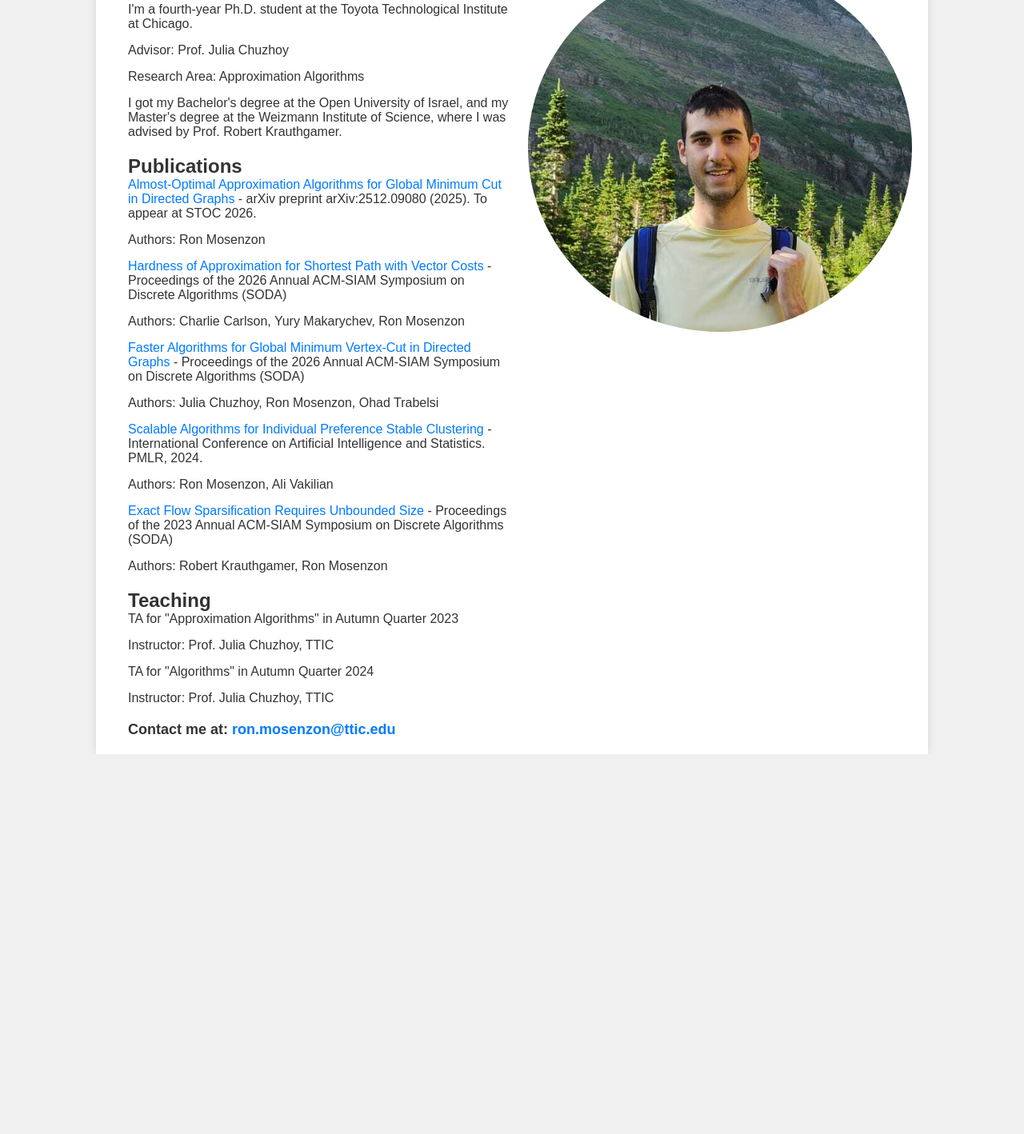
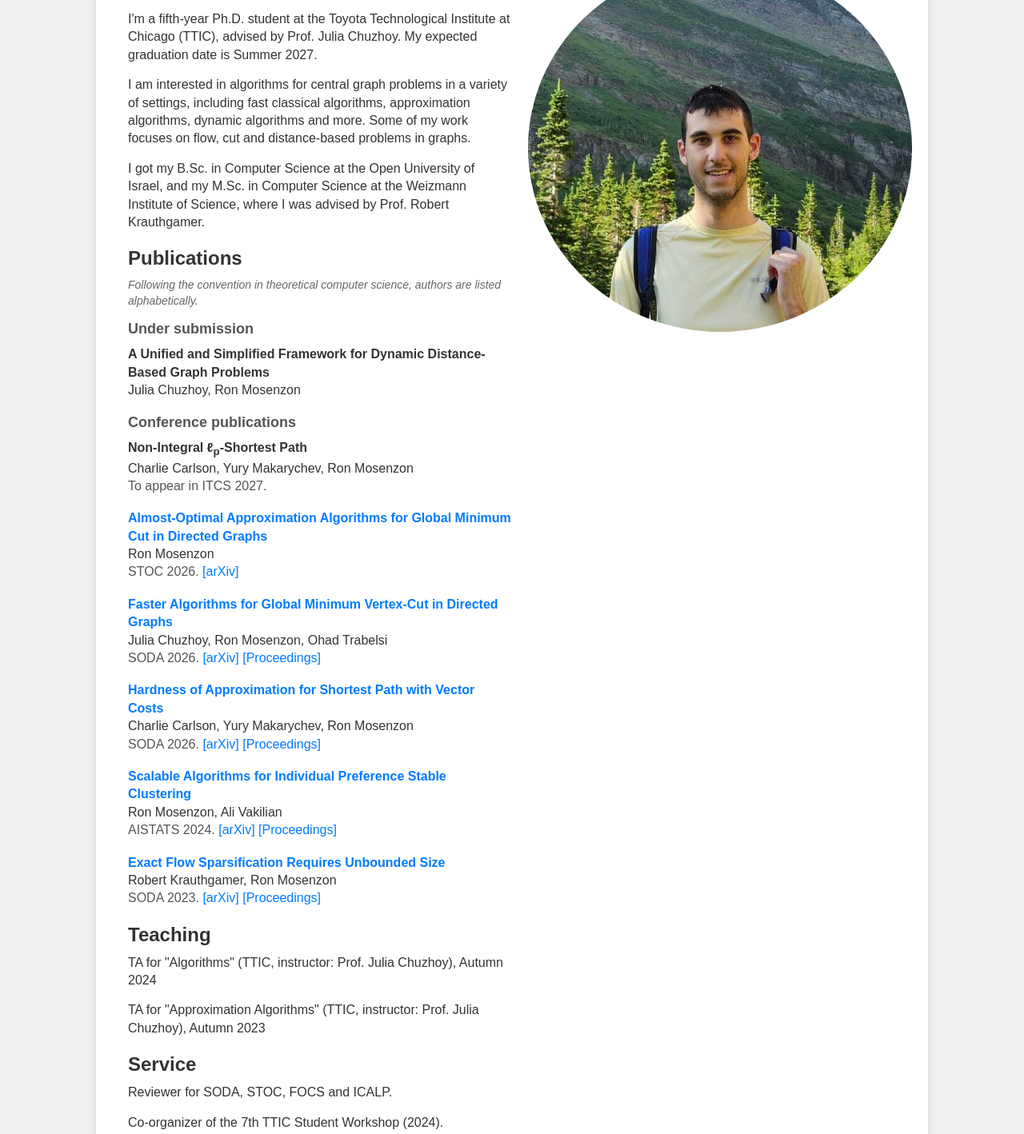
Before and after one commit to Ron-Mosenzon-at-TTIC/Ron-Mosenzon-at-TTIC.github.io, a plain HTML site: page index.html in a window 1280 px wide. Shown: the part 147-1565 px from the top of the page at 80% size. Before the commit the page ends 1090 px from the top, so only its background shows below. Drawn offline with Linux system fonts and the light colour scheme.

Commit message:
Update index.html
Updated information to be up-to-date for Nov 2026

```diff
--- a/index.html
+++ b/index.html
@@ -45,22 +45,50 @@
         h2 {
             font-size: 24px;
             margin-top: 20px;
+            margin-bottom: 10px;
+        }
+
+        h3 {
+            font-size: 18px;
+            margin: 15px 0 10px 0;
+            color: #555;
         }
 
         p {
             font-size: 16px;
             margin-bottom: 15px;
+            line-height: 1.4;
         }
 
-        /* Style the publication link */
+        /* Style links */
         a {
             color: #007bff;
             text-decoration: none;
         }
 
-        /* Add a hover effect to the publication link */
         a:hover {
             text-decoration: underline;
+        }
+
+        /* Publications */
+        .note {
+            font-style: italic;
+            color: #666;
+            font-size: 14px;
+        }
+
+        .pub {
+            margin-bottom: 18px;
+            font-size: 16px;
+            line-height: 1.4;
+        }
+
+        .pub-title {
+            font-weight: bold;
+        }
+
+        .pub-venue {
+            color: #555;
         }
 
         /* Style the email address */
@@ -98,43 +126,79 @@
             <div class="column">
                 <section>
                     <h2>About Me</h2>
-                    <p>I'm a fourth-year Ph.D. student at the Toyota Technological Institute at Chicago.</p>
-                    <p>Advisor: Prof. Julia Chuzhoy</p>
-                    <p>Research Area: Approximation Algorithms</p>
-                    <p>I got my Bachelor's degree at the Open University of Israel, and my Master's degree at the Weizmann Institute of Science, where I was advised by Prof. Robert Krauthgamer.</p>
+                    <p>I'm a fifth-year Ph.D. student at the Toyota Technological Institute at Chicago (TTIC), advised by Prof. Julia Chuzhoy. My expected graduation date is Summer 2027.</p>
+                    <p>I am interested in algorithms for central graph problems in a variety of settings, including fast classical algorithms, approximation algorithms, dynamic algorithms and more. Some of my work focuses on flow, cut and distance-based problems in graphs.</p>
+                    <p>I got my B.Sc. in Computer Science at the Open University of Israel, and my M.Sc. in Computer Science at the Weizmann Institute of Science, where I was advised by Prof. Robert Krauthgamer.</p>
+                    <!-- Optional links: uncomment and fill in the URLs.
+                    <p><a href="CV.pdf">CV</a> &middot; <a href="GOOGLE_SCHOLAR_URL">Google Scholar</a></p>
+                    -->
                 </section>
+
                 <section>
                     <h2>Publications</h2>
-					<p><a href="https://arxiv.org/abs/2512.09080">Almost-Optimal Approximation Algorithms for Global Minimum Cut in Directed Graphs</a> - arXiv preprint arXiv:2512.09080 (2025). To appear at STOC 2026.</p>
-                    <p>Authors: Ron Mosenzon</p>
-					<p></p>
-					<p><a href="https://epubs.siam.org/doi/abs/10.1137/1.9781611978971.143">Hardness of Approximation for Shortest Path with Vector Costs</a> - Proceedings of the 2026 Annual ACM-SIAM Symposium on Discrete Algorithms (SODA)</p>
-                    <p>Authors: Charlie Carlson, Yury Makarychev, Ron Mosenzon</p>
-					<p></p>
-					<p><a href="https://epubs.siam.org/doi/abs/10.1137/1.9781611978971.199">Faster Algorithms for Global Minimum Vertex-Cut in Directed Graphs</a> - Proceedings of the 2026 Annual ACM-SIAM Symposium on Discrete Algorithms (SODA)</p>
-                    <p>Authors: Julia Chuzhoy, Ron Mosenzon, Ohad Trabelsi</p>
-					<p></p>
-					<p><a href="https://proceedings.mlr.press/v238/mosenzon24a">Scalable Algorithms for Individual Preference Stable Clustering</a> - International Conference on Artificial Intelligence and Statistics. PMLR, 2024.</p>
-                    <p>Authors: Ron Mosenzon, Ali Vakilian</p>
-					<p></p>
-                    <p><a href="https://epubs.siam.org/doi/abs/10.1137/1.9781611977554.ch91">Exact Flow Sparsification Requires Unbounded Size</a> - Proceedings of the 2023 Annual ACM-SIAM Symposium on Discrete Algorithms (SODA)</p>
-                    <p>Authors: Robert Krauthgamer, Ron Mosenzon</p>
+                    <p class="note">Following the convention in theoretical computer science, authors are listed alphabetically.</p>
+
+                    <h3>Under submission</h3>
+                    <div class="pub">
+                        <div class="pub-title">A Unified and Simplified Framework for Dynamic Distance-Based Graph Problems</div>
+                        <div>Julia Chuzhoy, Ron Mosenzon</div>
+                    </div>
+
+                    <h3>Conference publications</h3>
+                    <div class="pub">
+                        <div class="pub-title">Non-Integral &ell;<sub>p</sub>-Shortest Path</div>
+                        <div>Charlie Carlson, Yury Makarychev, Ron Mosenzon</div>
+                        <div class="pub-venue">To appear in ITCS 2027.</div>
+                    </div>
+
+                    <div class="pub">
+                        <div class="pub-title"><a href="https://arxiv.org/abs/2512.09080">Almost-Optimal Approximation Algorithms for Global Minimum Cut in Directed Graphs</a></div>
+                        <div>Ron Mosenzon</div>
+                        <div class="pub-venue">STOC 2026. <a href="https://arxiv.org/abs/2512.09080">[arXiv]</a></div>
+                    </div>
+
+                    <div class="pub">
+                        <div class="pub-title"><a href="https://arxiv.org/abs/2512.24355">Faster Algorithms for Global Minimum Vertex-Cut in Directed Graphs</a></div>
+                        <div>Julia Chuzhoy, Ron Mosenzon, Ohad Trabelsi</div>
+                        <div class="pub-venue">SODA 2026. <a href="https://arxiv.org/abs/2512.24355">[arXiv]</a> <a href="https://epubs.siam.org/doi/abs/10.1137/1.9781611978971.199">[Proceedings]</a></div>
+                    </div>
+
+                    <div class="pub">
+                        <div class="pub-title"><a href="https://arxiv.org/abs/2510.21058">Hardness of Approximation for Shortest Path with Vector Costs</a></div>
+                        <div>Charlie Carlson, Yury Makarychev, Ron Mosenzon</div>
+                        <div class="pub-venue">SODA 2026. <a href="https://arxiv.org/abs/2510.21058">[arXiv]</a> <a href="https://epubs.siam.org/doi/abs/10.1137/1.9781611978971.143">[Proceedings]</a></div>
+                    </div>
+
+                    <div class="pub">
+                        <div class="pub-title"><a href="https://arxiv.org/abs/2403.10365">Scalable Algorithms for Individual Preference Stable Clustering</a></div>
+                        <div>Ron Mosenzon, Ali Vakilian</div>
+                        <div class="pub-venue">AISTATS 2024. <a href="https://arxiv.org/abs/2403.10365">[arXiv]</a> <a href="https://proceedings.mlr.press/v238/mosenzon24a">[Proceedings]</a></div>
+                    </div>
+
+                    <div class="pub">
+                        <div class="pub-title"><a href="https://arxiv.org/abs/2207.07363">Exact Flow Sparsification Requires Unbounded Size</a></div>
+                        <div>Robert Krauthgamer, Ron Mosenzon</div>
+                        <div class="pub-venue">SODA 2023. <a href="https://arxiv.org/abs/2207.07363">[arXiv]</a> <a href="https://epubs.siam.org/doi/abs/10.1137/1.9781611977554.ch91">[Proceedings]</a></div>
+                    </div>
                 </section>
-		<section class="teaching">
+
+                <section class="teaching">
                     <h2>Teaching</h2>
-                    <p>TA for "Approximation Algorithms" in Autumn Quarter 2023</p>
-                    <p>Instructor: Prof. Julia Chuzhoy, TTIC</p>
-					<p></p>
-					<p>TA for "Algorithms" in Autumn Quarter 2024</p>
-                    <p>Instructor: Prof. Julia Chuzhoy, TTIC</p>
+                    <p>TA for "Algorithms" (TTIC, instructor: Prof. Julia Chuzhoy), Autumn 2024</p>
+                    <p>TA for "Approximation Algorithms" (TTIC, instructor: Prof. Julia Chuzhoy), Autumn 2023</p>
                 </section>
-                <!-- Add more sections or content as needed -->
+
+                <section>
+                    <h2>Service</h2>
+                    <p>Reviewer for SODA, STOC, FOCS and ICALP.</p>
+                    <p>Co-organizer of the 7th TTIC Student Workshop (2024).</p>
+                </section>
+
                 <div class="email">
                     Contact me at: <a href="mailto:ron.mosenzon@ttic.edu">ron.mosenzon@ttic.edu</a>
                 </div>
             </div>
             <div class="column">
-                <!-- Add your image here with the updated source path -->
                 <img class="profile-image" src="./resource/homepage_photo.jpeg" alt="Ron Mosenzon">
             </div>
         </div>
```
